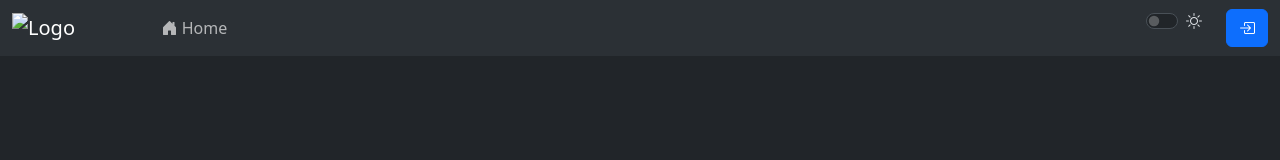
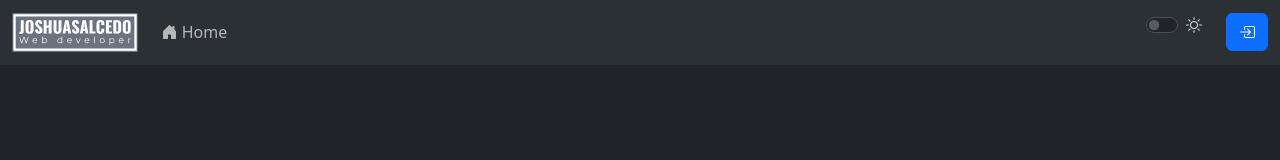
Before and after one commit to joshuagarrysalcedo/practice.loginpage, a website: page Navigation.html in a window 1280 px wide. Drawn offline with nearby package versions, Linux system fonts and the light colour scheme; the site is published under a folder, as on GitHub Pages, so addresses that start at the root find nothing.

Commit message:
Changed directory

```diff
--- a/Navigation.html
+++ b/Navigation.html
@@ -19,7 +19,7 @@
 <body>
 <nav class="navbar navbar-expand-lg bg-body-tertiary" id="navigationBar">
   <div class="container-fluid">
-    <img src="/img/logo.svg" alt="Logo" width="10%" height="10%" class="navbar-brand">
+    <img src="img/logo.svg" alt="Logo" width="10%" height="10%" class="navbar-brand">
     <button class="navbar-toggler" type="button" data-bs-toggle="collapse" data-bs-target="#navbarSupportedContent" aria-controls="navbarSupportedContent" aria-expanded="false" aria-label="Toggle navigation">
       <span class="navbar-toggler-icon"></span>
     </button>
```
